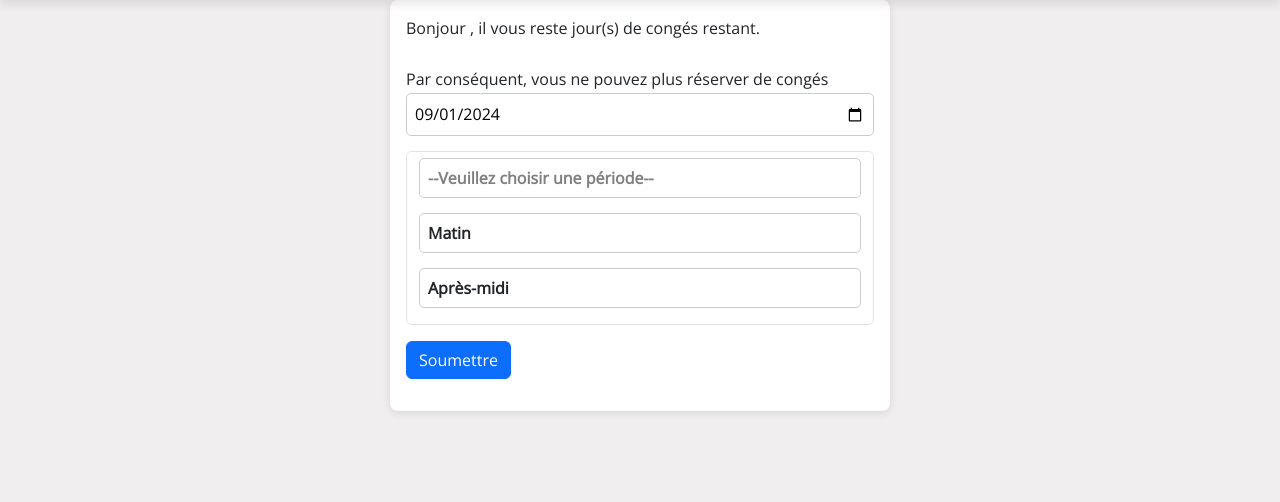
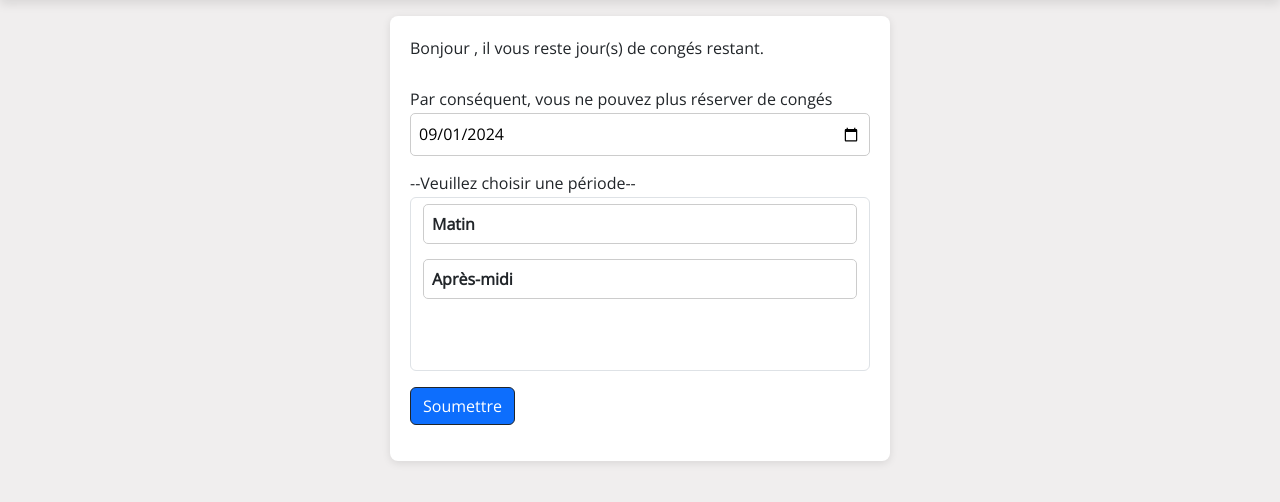
Before and after one commit to InozzCrp/SAE3, a PHP site: page /conges.php in a window 1280 px wide. Shown: the part 80-582 px from the top of the page. Run offline with PHP 8.4, Linux system fonts and the light colour scheme; the visitor is signed in with stand-in values (Sample User, id 1); tables that the repository leaves empty or names only in its code hold one stand-in row (values such as "Sample post").

Commit message:
boucle d'or du 93

```diff
--- a/account.php
+++ b/account.php
@@ -26,7 +26,7 @@ foreach ($labels as $label => $key) {
 }
 
 echo '<form action="parametres/logout.php" method="POST">
-        <button type="submit" class="btn btn-success">Se déconnecter</button>
+        <button type="submit" class="btn btn-success border border-dark">Se déconnecter</button>
       </form>';
 
 echo "</div>";
--- a/admin.php
+++ b/admin.php
@@ -37,10 +37,10 @@ $employes = $stmt->fetchAll(PDO::FETCH_ASSOC);
                 <option value="active" <?= ($_GET['filter'] ?? 'active') === 'active' ? 'selected' : '' ?>>Actifs</option>
                 <option value="archived" <?= ($_GET['filter'] ?? '') === 'archived' ? 'selected' : '' ?>>Archivés</option>
             </select>
-            <button type="submit">Filtrer</button>
+            <button class="btn btn-secondary rounded-0 border border-dark" type="submit">Filtrer</button>
         </form>
         <form action="validerconges.php">
-            <button type="submit">Validation des congés</button>
+            <button class="btn btn-primary border border-dark" type="submit">Validation des congés</button>
         </form>
         <br><br>
 
--- a/conges.php
+++ b/conges.php
@@ -11,7 +11,7 @@ $nbconges = $informations["Nb_conges_restant"];
 ?>
 
 <link rel="stylesheet" type="text/css" href='styles/css/conges.css'>
-<div class='fiche-filter p-3 dashboardcontent'>
+<div class='fiche-filter mt-3 dashboardcontent'>
 
 <?php
 echo "Bonjour ". $informations["Nom_employe"] ." ". $informations["Prenom_employe"] .", il vous reste " . $nbconges. " jour(s) de congés restant. <br>";
@@ -48,8 +48,8 @@ if ($nbconges==0) {
 
 <form method="post">
 <input type="date" id="start" name="date-conges" value="2024-09-01" min="2024-09-01" max="2025-08-31" required />
+<div>--Veuillez choisir une période--</div>
 <select class="form-select" multiple name="periode" id="selection-periode" required>
-    <option disabled>--Veuillez choisir une période--</option>
     <option value="matinée">Matin</option>
     <option value="après-midi">Après-midi</option>
 <?php
@@ -59,13 +59,13 @@ if ($nbconges==0) {
 ?>
 </select>
 
-<button type="submit" class="btn btn-primary mt-3">Soumettre</button>
+<button type="submit" class="btn btn-primary mt-3 border border-dark">Soumettre</button>
 </form>
 
 <?php
         if($conges){
             echo '<form method="post" action="">';
-            echo '<button class="btn btn-success" type="submit" name="montre_conges">Afficher vos jours de congés</button>';
+            echo '<button class="btn btn-success border border-dark" type="submit" name="montre_conges">Afficher vos jours de congés</button>';
             echo '</form>';
         }
 
@@ -90,7 +90,7 @@ if ($nbconges==0) {
                     $validation=", en attente de validation";
                 }
 
-                echo "Le ". $formatter->format($dateTime) . ", ". $jour["Partie_journée"] ." ". $validation . "<br>";
+                echo "<p>Le ". $formatter->format($dateTime) . ", ". $jour["Partie_journee"] ." ". $validation . "</p>";
             }
         }
         if(isset($_GET["status"])){
--- a/constante.php
+++ b/constante.php
@@ -284,7 +284,7 @@ function isFerie($pdo,$date){
 }
 
 function insererConges($pdo,$id,$date,$periode){
-    $sql = "Insert into conges(Date_conge,partie_journée,id_employe) values (:date,:periode,:id)";
+    $sql = "Insert into conges(Date_conge,partie_journee,id_employe) values (:date,:periode,:id)";
     $stmt=$pdo->prepare($sql);
     $stmt->bindParam(':date',$date, PDO::PARAM_STR);
     $stmt->bindParam(':id',$id, PDO::PARAM_STR);
--- a/fiche_de_paie.php
+++ b/fiche_de_paie.php
@@ -42,7 +42,7 @@ if (isset($_POST['ficheId'])) {
             <label for="finPeriode">Fin</label>
             <input type="date" name="finPeriode" id="finPeriode" class="form-control" value="<?= htmlspecialchars($finPeriode) ?>" />
         </div>
-        <button type="submit" class="btn btn-primary mt-3">Soumettre</button>
+        <button type="submit" class="btn btn-primary mt-3 border border-dark">Soumettre</button>
     </form>
 
     <?php if (empty($fiches)) : ?>
@@ -58,11 +58,11 @@ if (isset($_POST['ficheId'])) {
                         <input type="hidden" name="ficheId" value="<?= htmlspecialchars($fiche['ID_Fichedepaie']) ?>" />
                         <input type="hidden" name="debutPeriode" id="debutPeriode" class="form-control" value="<?= $startPeriode ?>" />
                         <input type="hidden" name="finPeriode" id="finPeriode" class="form-control" value="<?= $finPeriode ?>" />
-                        <button type="submit" name="submit" class="btn btn-success me-2">Voir</button>
+                        <button type="submit" name="submit" class="btn btn-success me-2 border border-dark">Voir</button>
                     </form>
                     <form method="post" action="download.php" class="d-inline">
                         <input type="hidden" name="ficheId" value="<?= htmlspecialchars($fiche['ID_Fichedepaie']) ?>" />
-                        <button type="submit" class="btn btn-secondary">Télécharger</button>
+                        <button type="submit" class="btn btn-secondary border border-dark">Télécharger</button>
                     </form>
                 </div>
             <?php endforeach; ?>
--- a/validerconges.php
+++ b/validerconges.php
@@ -33,11 +33,11 @@ $conges = recupererCongesAttente($pdo);
                             <td><?= htmlspecialchars($conge['Partie_journee']) ?></td>
                         <td>
                             <form method="post" action="validationconges.php?status=accept">
-                                <button type="submit">Accepter</button>
+                                <button class="btn btn-success border border-dark" type="submit">Accepter</button>
                                 <input type="hidden" name="idconge" value=<?php echo $conge['ID_conges'];?>></input>
                             </form>
                             <form method="post" action="validationconges.php?status=deny">
-                                <button type="submit">Refuser</button>
+                                <button class="btn btn-danger border border-dark" type="submit">Refuser</button>
                                 <input type="hidden" name="idconge" value=<?php echo $conge['ID_conges'];?>></input>
                             </form>
                     </td>
```
